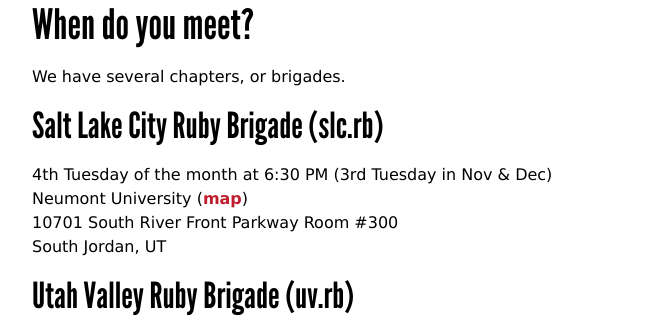
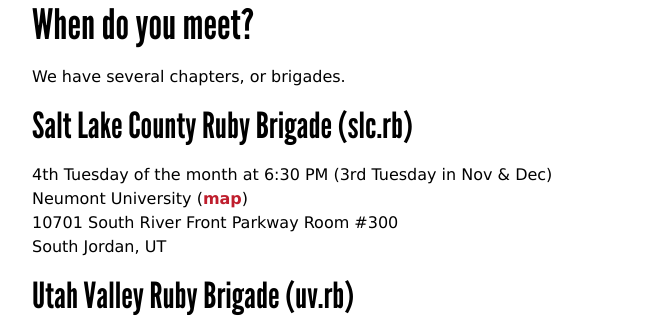
Before and after one commit to urug/urug.github.io, a Jekyll site: the page built from index.html, in a window 1280 px wide. Shown: the part 355-672 px from the top of the page, without its empty margins (308-971 px from the left). Built offline with Jekyll 4.4.1, drawn with Linux system fonts in a browser that asks for light colours.

Commit message:
updated slc.rb title

```diff
--- a/index.html
+++ b/index.html
@@ -8,7 +8,7 @@
 <h1>When do you meet?</h1>
 <p>We have several chapters, or brigades.</p>
 
-<h2>Salt Lake City Ruby Brigade (slc.rb)</h2>
+<h2>Salt Lake County Ruby Brigade (slc.rb)</h2>
 <p>4th Tuesday of the month at 6:30 PM (3rd Tuesday in Nov &amp; Dec)<br>
 Neumont University (<a href="http://maps.google.com/maps?f=q&amp;hl=en&amp;geocode=&amp;q=neumont+university+utah&amp;ie=UTF8&amp;attrid=&amp;ei=sr9fSJvVE53EiQOdh8zoDw&amp;view=map&amp;ll=40.585799,-111.885109&amp;spn=0.135058,0.272598&amp;z=12&amp;iwloc=A">map</a>)<br>
 10701 South River Front Parkway Room #300<br>
```
